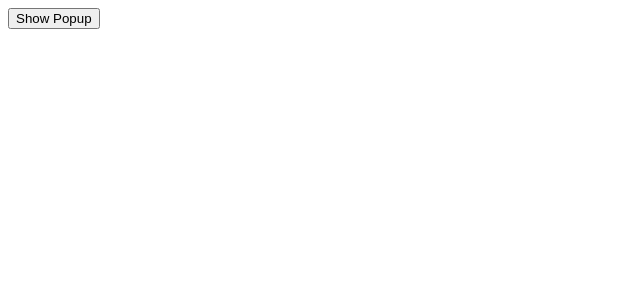
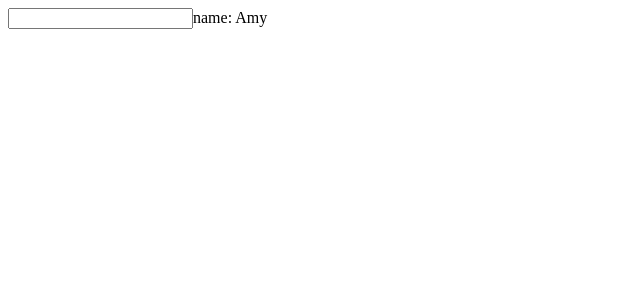
Before and after one commit to owm123123/react-hsu2, a React (Vite) app: page / in a window 1280 px wide. Shown: the top 300 px of the page, without its empty margins (0-640 px from the left). Built offline with nearby package versions, Linux system fonts and the light colour scheme.

Commit message:
11_ useEffect & useLayoutEffect

```diff
--- a/src/App.tsx
+++ b/src/App.tsx
@@ -1,13 +1,17 @@
-import Basic from "./component/useLayoutEffect/Basic"
+// import Basic from "./component/useEffectDemo/Basic"
+
+import Issue from "./component/useEffect/Issue"
 import Basic2 from "./component/useLayoutEffect/Basic2"
-import Coffee from "./component/useReducer/Coffee"
+
 
 
 function App() {
 
   return (
     <>
-      <Basic2 />
+      <Issue />
+      {/* <Issue /> */}
+      {/* <Basic2 /> */}
     </>
   )
 }
--- /dev/null
+++ b/src/component/useEffect/Basic.tsx
@@ -0,0 +1,48 @@
+import React, { useEffect, useState } from 'react'
+
+export default function Basic() {
+
+    // 1. basic useEffect (只有在render結束後才執行)
+    // useEffect(() => {
+    //     // render finish execute
+    //     alert("render finish")
+    // });
+
+    interface Data {
+        name: string,
+        isCheck: boolean
+    }
+
+
+    const [data, setData] = useState<Data>({
+        name: 'John',
+        isCheck: false,
+    });
+
+    // 2. useEffect & useState not dependencies (只要data這個物件有改動就會執行)
+    // useEffect(() => {
+    //     // data change state also execute
+    //     console.log(`render finish name: ${(JSON.stringify(data))}`)
+    // });
+
+    // 3. useEffect & useState add dependencies (只有指定的 dependencies改動才會執行)
+    // useEffect(() => {
+    //     // data change state also execute
+    //     console.log(`render finish name: ${(JSON.stringify(data))}`)
+    // }, [data.isCheck]);
+
+    // 4. useEffect & useState add dependencies is [] (只有第一次render才會執行)
+    useEffect(() => {
+        // init render also execute
+        console.log(`render finish name: ${(JSON.stringify(data))}`)
+    }, []);
+
+
+    return (
+        <div>
+            <label htmlFor='name'>name: </label>
+            <input id='name' onChange={(e) => setData({ ...data, name: e.target.value })} />
+            <button onClick={() => setData({ ...data, isCheck: !data.isCheck })}>finish</button>
+        </div>
+    )
+}
--- /dev/null
+++ b/src/component/useEffect/Issue.tsx
@@ -0,0 +1,32 @@
+import React, { useEffect, useLayoutEffect, useState } from 'react'
+
+export default function Issue() {
+    const [name, setName] = useState<string>('Amy');
+
+    // 1.
+    // useEffect:       非同步函式，等 UI 渲染完才會執行
+    // useLayoutEffect: 同步函式，UI 會等useLayoutEffect中做的事情結束才會渲染
+
+    // useEffect(() => {
+    //     const dataName = window.localStorage.getItem("name") || '';
+    //     console.log(dataName)
+    //     if (dataName) {
+    //         setName(dataName);
+    //     }
+    // }, [name])
+
+    useLayoutEffect(() => {
+        const dataName = window.localStorage.getItem("name") || '';
+        console.log(dataName)
+        if (dataName) {
+            setName(dataName);
+        }
+    }, [name])
+
+    return (
+        <div>
+            <input onChange={(e) => setName(e.target.value)} id='name' type='password' />
+            <label htmlFor='name'>name: {name}</label>
+        </div>
+    )
+}
--- a/src/component/useLayoutEffect/Basic2.tsx
+++ b/src/component/useLayoutEffect/Basic2.tsx
@@ -1,4 +1,4 @@
-import { useLayoutEffect, useRef, useState } from 'react'
+import { useLayoutEffect, useRef, useState, useEffect } from 'react'
 
 export default function Basic2() {
     const [isShow, setIsShow] = useState<boolean>(false);
```
